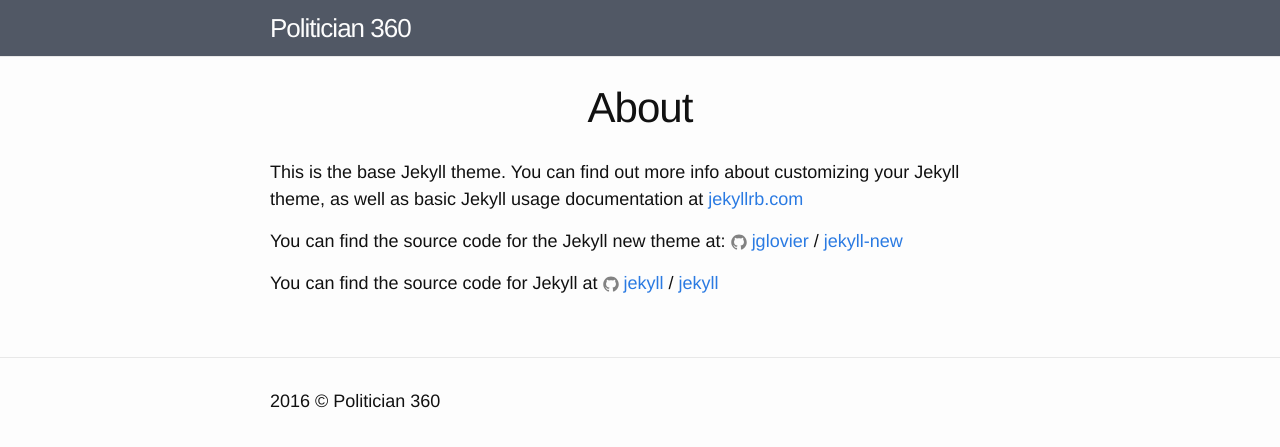
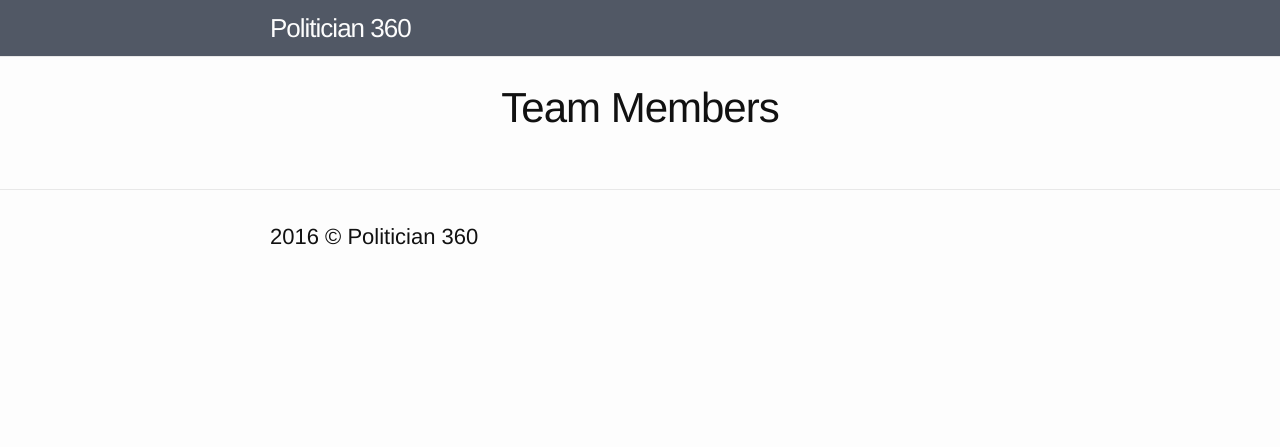
Before and after one commit to icanfreaku/newblog, a Jekyll site: the page built from about.md, in a window 1280 px wide. Shown: the top 447 px of the page. Built offline with Jekyll 4.4.1, drawn with Linux system fonts in a browser that asks for light colours.

```diff
--- a/about.md
+++ b/about.md
@@ -1,15 +1,5 @@
 ---
 layout: page
-title: About
-permalink: /about/
+title: Team Members
+permalink: /team-members/
 ---
-
-This is the base Jekyll theme. You can find out more info about customizing your Jekyll theme, as well as basic Jekyll usage documentation at [jekyllrb.com](http://jekyllrb.com/)
-
-You can find the source code for the Jekyll new theme at:
-{% include icon-github.html username="jglovier" %} /
-[jekyll-new](https://github.com/jglovier/jekyll-new)
-
-You can find the source code for Jekyll at
-{% include icon-github.html username="jekyll" %} /
-[jekyll](https://github.com/jekyll/jekyll)
--- a/css/main.scss
+++ b/css/main.scss
@@ -7,7 +7,7 @@
 
 // Our variables
 $base-font-family: "Helvetica Neue", Helvetica, Arial, sans-serif;
-$base-font-size:   18px;
+$base-font-size:   22px;
 $base-font-weight: 400;
 $small-font-size:  $base-font-size * 0.875;
 $base-line-height: 1.5;
```
Also changed, not shown: archive.md (deleted, +0 -34 lines), README.md.
